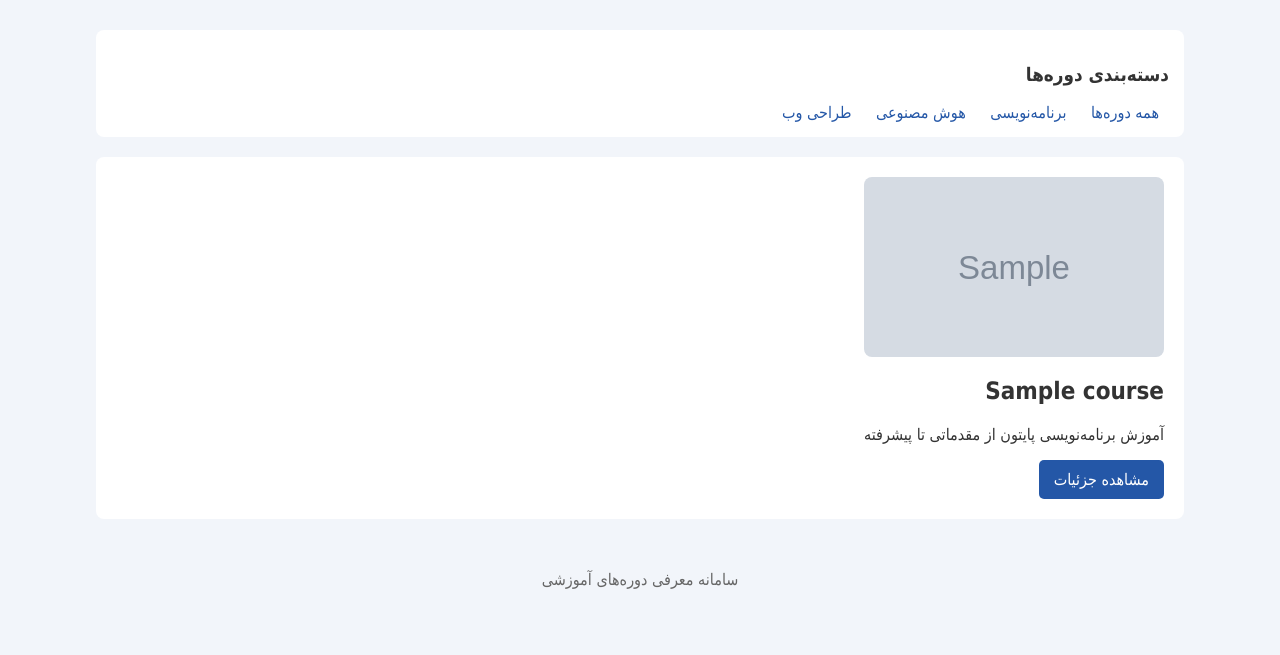
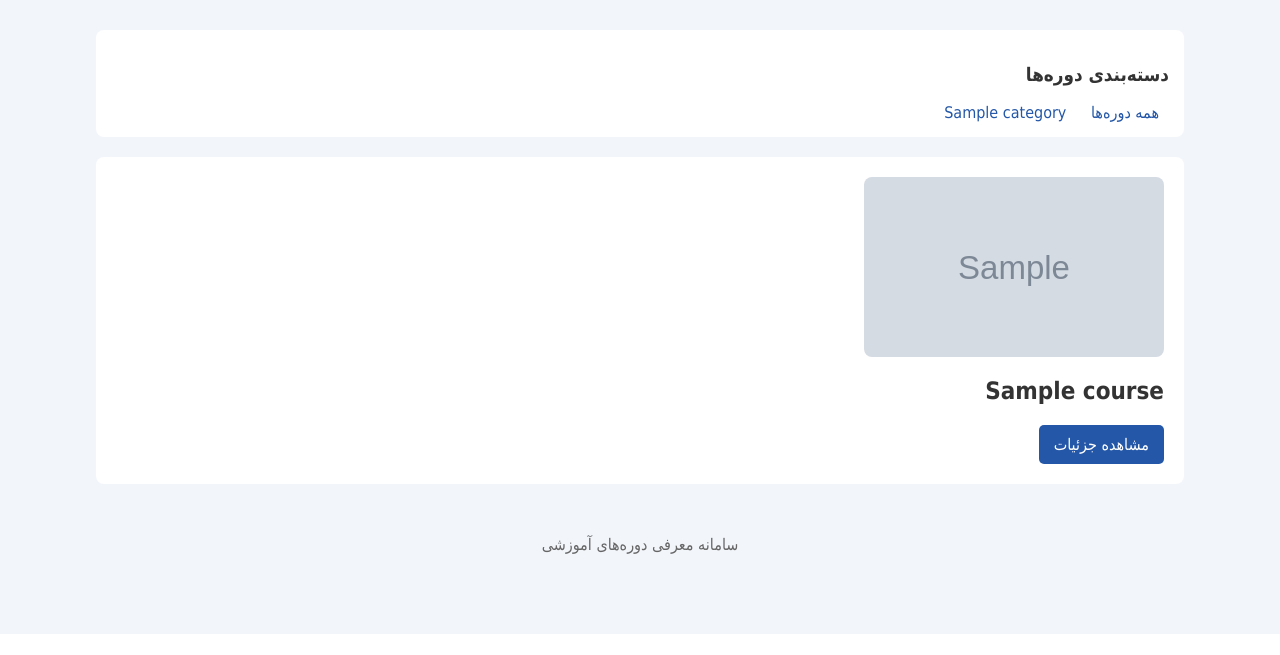
Before and after one commit to vhinas07-rgb/schoolpj, a Django app: page /?category=1 in a window 1280 px wide. Shown: the part 166-821 px from the top of the page. After the commit the page ends 800 px from the top, so only its background shows below. Run offline with Django 5.2, Linux system fonts and the light colour scheme; tables that the repository leaves empty hold one stand-in row (values such as "Sample post"); grey boxes marked "Sample" are stand-in pictures.

Commit message:
add category

```diff
--- a/courses/views.py
+++ b/courses/views.py
@@ -1,11 +1,21 @@
 
 from django.shortcuts import render, get_object_or_404
-from courses.models import Course
+from courses.models import Course, Category
+
 
 def home_view(request):
-    courses = Course.objects.all()
-    context = {'courses': courses }
-    return render(request, 'home.html',context)
+    category_id = request.GET.get('category')
+
+    if category_id:
+        courses = Course.objects.filter(category__id=category_id)
+    else:
+        courses = Course.objects.all()
+
+    return render(request, 'home.html', {
+        'courses': courses,
+        'categories': Category.objects.all(),
+    })
+
 
 def detail_view(request,pid):
     course = get_object_or_404(Course ,pk=pid ,status=True)
--- a/templates/detail.html
+++ b/templates/detail.html
@@ -98,7 +98,7 @@
 
     <p>
         <strong>توضیحات دوره:</strong>
-        در این دوره با اصول برنامه‌نویسی پایتون آشنا می‌شوید.
+        در این دور با موضوع درس و اصول برنامه نویسی آشنا می‌شوید.
     </p>
 
     <a href="{% url 'home' %}">بازگشت به دوره‌ها</a>
--- a/templates/home.html
+++ b/templates/home.html
@@ -80,18 +80,25 @@
 
     <div class="container">
 
-        <div class="categories">
-            <h3>دسته‌بندی دوره‌ها</h3>
-            <a href="#">همه دوره‌ها</a>
-            <a href="#">برنامه‌نویسی</a>
-            <a href="#">هوش مصنوعی</a>
-            <a href="#">طراحی وب</a>
-        </div>
+<div class="categories">
+    <h3>دسته‌بندی دوره‌ها</h3>
+
+    <a href="{% url 'home' %}">
+        همه دوره‌ها
+    </a>
+
+    {% for category in categories %}
+        <a href="{% url 'home' %}?category={{ category.id }}">
+            {{ category.name }}
+        </a>
+    {% endfor %}
+</div>
+
 {% for course in courses %}
         <div class="course">
               <img src="{{ course.image.url }}" alt="{{ course.title }}">
             <h2>{{ course.title }}</h2>
-            <p>آموزش برنامه‌نویسی پایتون از مقدماتی تا پیشرفته</p>
+
             <a href="{% url 'details' course.pk %}">مشاهده جزئیات</a>
 
         </div>
```
